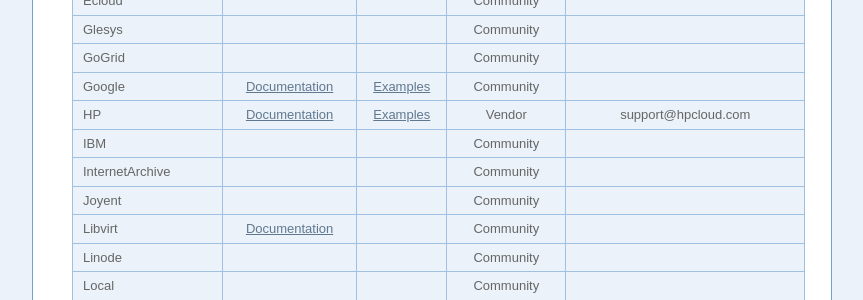
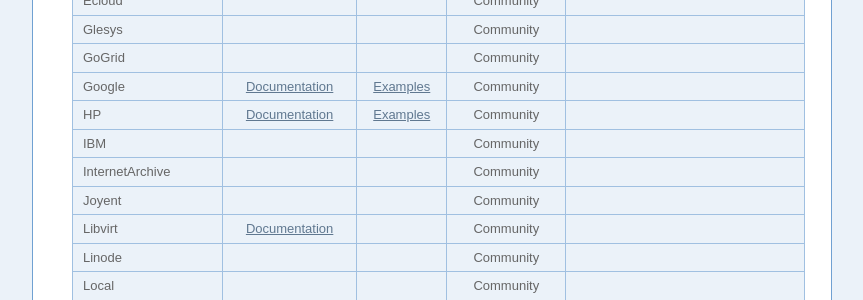
Before and after one commit to fog/fog.github.com, a Jekyll site: the page built from about/provider_documentation.markdown, in a window 1280 px wide. Shown: the part 885-1185 px from the top of the page, without its empty margins (208-1071 px from the left). Built offline with Jekyll 4.4.1, drawn with Linux system fonts in a browser that asks for light colours; nearby versions of some CDN libraries; Markdown is read by kramdown in place of the engine named in the settings.

Commit message:
[hp] Update pages to reflect documentation links.

```diff
--- a/about/getting_started.markdown
+++ b/about/getting_started.markdown
@@ -62,7 +62,7 @@ Valid keys are as follows:
     <tr><td>go_grid_shared_secret</td><td></td></tr>
     <tr><td>google_storage_access_key_id</td><td></td></tr>
     <tr><td>google_storage_secret_access_key</td><td></td></tr>
-    <tr><td>hp_account_id</td><td></td></tr>
+    <tr><td>hp_access_key</td><td></td></tr>
     <tr><td>hp_secret_key</td><td></td></tr>
     <tr><td>hp_tenant_id</td><td></td></tr>
     <tr><td>ibm_password</td><td></td></tr>
--- a/about/provider_documentation.markdown
+++ b/about/provider_documentation.markdown
@@ -134,10 +134,10 @@ In order to maximize the benefits of open source, you are encouraged submit bugs
    </tr>
    <tr>
      <td>HP</td>
-     <td><a href="https://docs.hpcloud.com/bindings/fog">Documentation</a></td>
-     <td><a href="https://docs.hpcloud.com/bindings/fog">Examples</a></td>
-     <td>Vendor</td>
-     <td>support@hpcloud.com</td>
+     <td><a href="https://github.com/fog/fog/blob/master/lib/fog/hp/README.md">Documentation</a></td>
+     <td><a href="https://github.com/fog/fog/blob/master/lib/fog/hp/examples/getting_started_examples.md">Examples</a></td>
+     <td>Community</td>
+     <td></td>
    </tr>
    <tr>
      <td>IBM</td>
--- a/about/supported_services.markdown
+++ b/about/supported_services.markdown
@@ -26,7 +26,8 @@ title:  Supported Services
     <td style='text-align: center;'>+</td>
     <td></td>
     <td style='text-align: center;'>+</td>
-    <td style='text-align: center;'>network, block_storage, block_storage_v2, compute_v2, load_balancer</td>
+    <td style='text-align: center;'>network, block_storage, block_storage_v2,
+     compute_v2, dns, load_balancer</td>
   </tr>
   <tr><th>ibm</th><td></td><td style='text-align: center;'>+</td><td></td><td></td><td style='text-align: center;'>+</td><td></td></tr>
   <tr><th>joyent</th><td></td><td style='text-align: center;'>+</td><td></td><td></td><td></td><td></td></tr>
```
